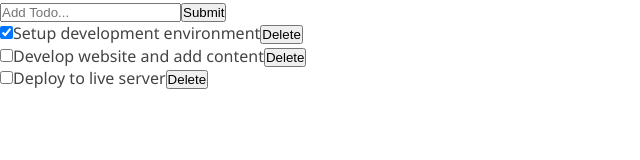
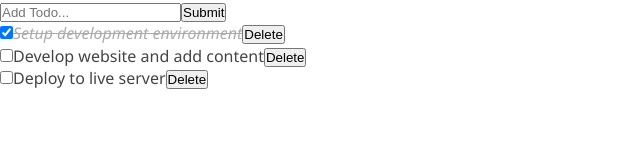
Before and after one commit to c3c1l1a/Todo-react, a React (Create React App) app: page / in a window 1280 px wide. Shown: the top 160 px of the page, without its empty margins (0-640 px from the left). Built offline with nearby package versions, Linux system fonts and the light colour scheme.

Commit message:
Add styles for completed item

```diff
--- a/src/components/TodoItem.js
+++ b/src/components/TodoItem.js
@@ -1,11 +1,19 @@
 /* eslint-disable */
 
 function TodoItem(props) {
+  const completedStyle = {
+    fontStyle: 'italic',
+    textDecoration: 'line-through',
+    color: '#595959',
+    opacity: '0.5',
+  }
   return (
     <li>
       <input type="checkbox" checked={props.todo.completed}
                              onChange={() => props.handleChange(props.todo.id)}/>
-      {props.todo.title}
+      <span style={props.todo.completed? completedStyle: null}>
+        {props.todo.title}
+      </span>
       <button onClick={() => props.deleteTodoProps(props.todo.id)}>
         Delete
       </button>
```
